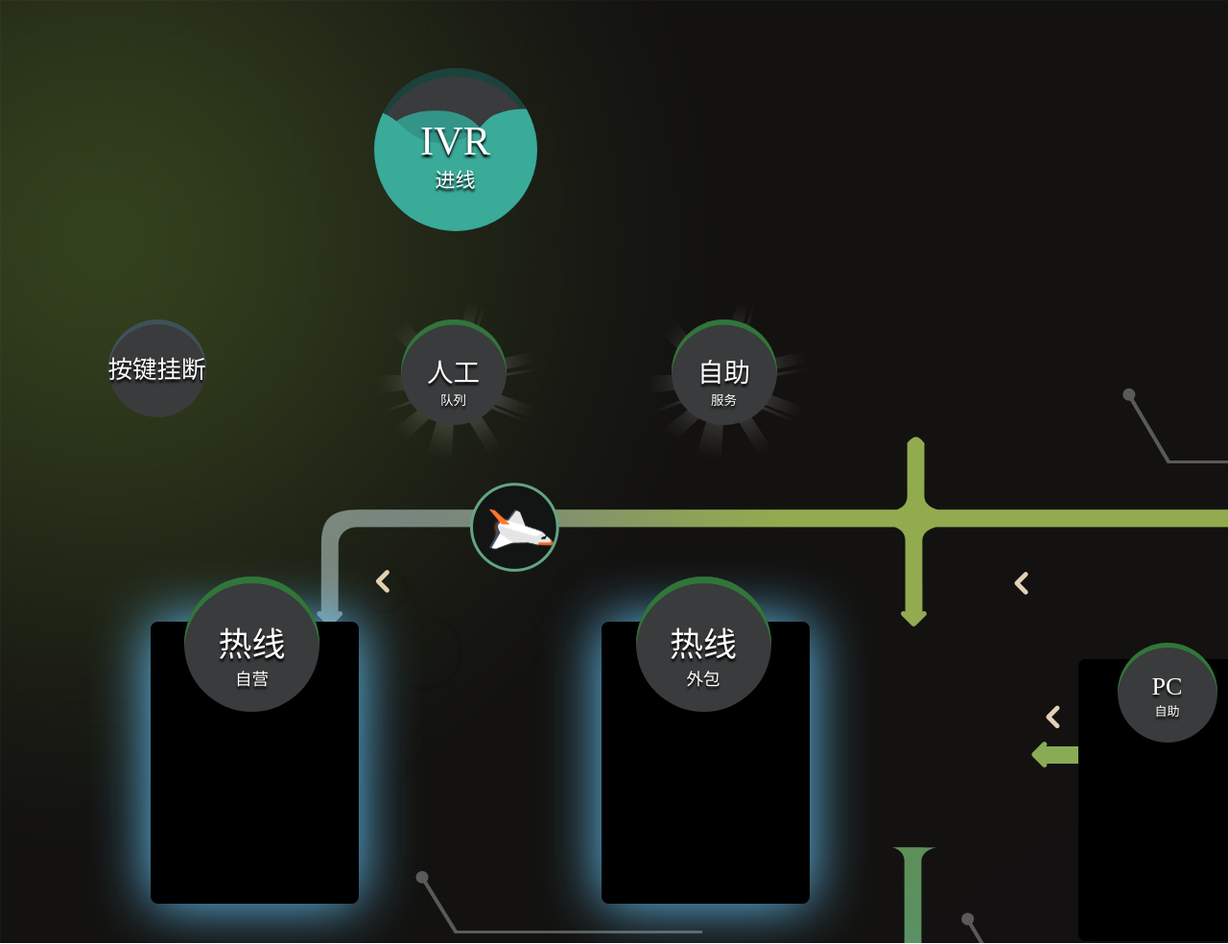
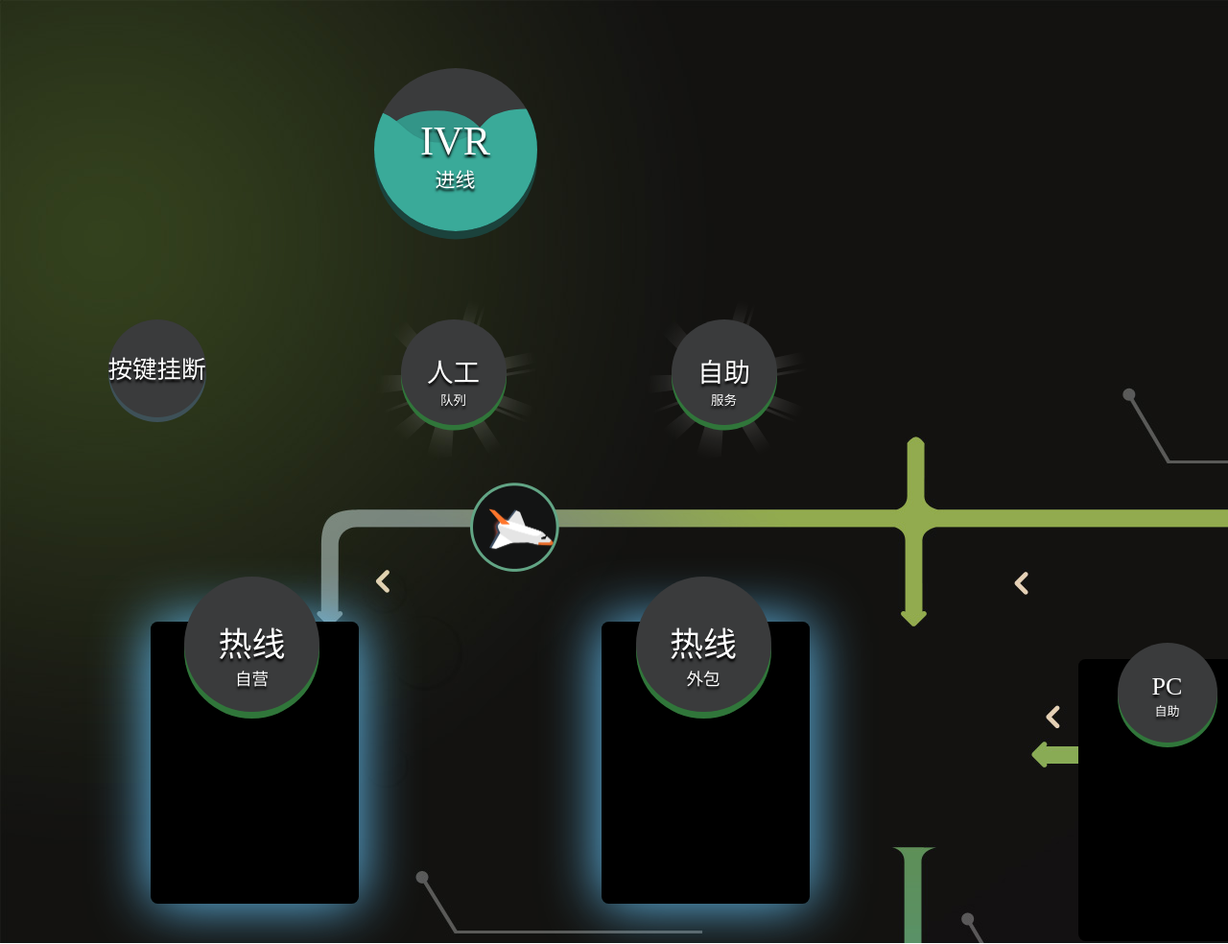
Before and after one commit to guotingchaopr/CirLib, a plain HTML site: page demo.htm in a window 1280 px wide. Shown: the top 984 px of the page at 96% size. Drawn offline with Linux system fonts and the light colour scheme.

```diff
--- a/demo.htm
+++ b/demo.htm
@@ -259,7 +259,7 @@
 			}else{
 					document.getElementsByClassName("flame")[0].style.visibility="hidden";i=0;
 			}
-		},100);
+		},30);
 		/*setTimeout(function () {
 		document.body.style.background = "url(../img/bg.jpg) 100% 100% no-repeat";
 	}, 3000);*/
--- a/js/CirLib.js
+++ b/js/CirLib.js
@@ -93,7 +93,7 @@
 					"background": this.bgColor,
 					//"border": "6px solid " + this.borderColor, 还是去掉Border 好一点 不然有锯齿
 					"borderRadius": this.dia + "px",
-					"boxShadow": "inset 0 " + (~~(this.radius * 0.1)) + "px 0 " + this.ew_normal_shadow,
+					"boxShadow": "0 " + (~~(this.radius * 0.1)) + "px 0 " + this.ew_normal_shadow,
 					"overflow": "hidden",
 					"transition": ~~(this.transition / 2) + "s",
 					"cursor": "pointer"
@@ -182,17 +182,17 @@
 
 					if (covered_top >= this.ew_2_limit) {
 						this._self.style.borderColor = this.ew_2_fg;
-						this._self.style.boxShadow = "inset 0 " + (~~(this.radius * 0.1)) + "px 0 " + this.ew_2_shadow;
+						this._self.style.boxShadow = "0 " + (~~(this.radius * 0.1)) + "px 0 " + this.ew_2_shadow;
 						this.childs[0].style.color = this.ew_2_fg;
 						this.childs[1].style.color = this.ew_2_bg;
 					} else if (covered_top >= this.ew_1_limit) {
 						this._self.style.borderColor = this.ew_1_fg;
-						this._self.style.boxShadow = "inset 0 " + (~~(this.radius * 0.1)) + "px 0 " + this.ew_1_shadow;
+						this._self.style.boxShadow = "0 " + (~~(this.radius * 0.1)) + "px 0 " + this.ew_1_shadow;
 						this.childs[0].style.color = this.ew_1_fg;
 						this.childs[1].style.color = this.ew_1_bg;
 					} else {
 						this._self.style.borderColor = this.ew_normal_fg;
-						this._self.style.boxShadow = "inset 0 " + (~~(this.radius * 0.1)) + "px 0 " + this.ew_normal_shadow;
+						this._self.style.boxShadow = "0 " + (~~(this.radius * 0.1)) + "px 0 " + this.ew_normal_shadow;
 						this.childs[0].style.color = this.ew_normal_fg;
 						this.childs[1].style.color = this.ew_normal_bg;
 					}
```
